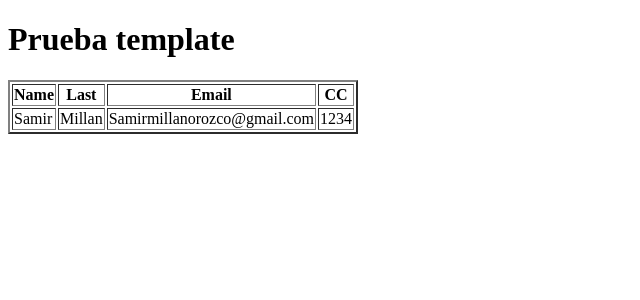
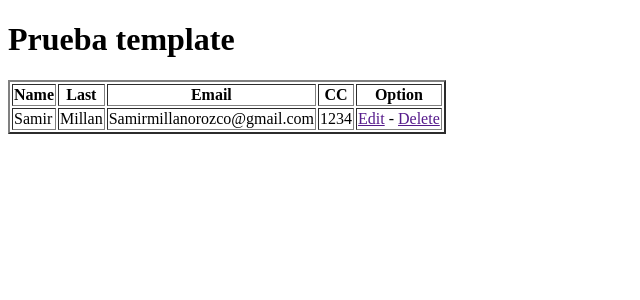
Before and after one commit to Gaspela/Djangoweb, a Django app: page / in a window 1280 px wide. Shown: the top 300 px of the page, without its empty margins (0-640 px from the left). Run offline with Django 3.2, Linux system fonts and the light colour scheme; data comes from the database, SQL or seed files in the repository; both versions use the stored data as it was after the commit.

Commit message:
Option Edit and Delete, New fields in the model

```diff
--- a/project/django_init/aplicaciones/principal/models.py
+++ b/project/django_init/aplicaciones/principal/models.py
@@ -5,7 +5,7 @@ from django.db import models
 
 class User(models.Model):
     id = models.AutoField(primary_key=True)
-    cc = models.PositiveBigIntegerField()
+    cc = models.PositiveBigIntegerField(unique=True)
     name = models.CharField(max_length=100)
     last_name = models.CharField(max_length=120)
     email = models.EmailField(max_length=200)
--- a/project/django_init/aplicaciones/principal/views.py
+++ b/project/django_init/aplicaciones/principal/views.py
@@ -3,11 +3,11 @@ from .models import User
 from .forms import UserForm
 # Representa la vista del template, Logica del proyecto
 # Create your views here.
-personas = User.objects.all()
+
 
 
 def init(request):
-
+    personas = User.objects.all()
     contexto = {
         'user': personas
     }
--- a/project/django_init/templates/index.html
+++ b/project/django_init/templates/index.html
@@ -28,6 +28,7 @@
           <th>Last</th>
           <th>Email</th>
           <th>CC</th>
+          <th>Option</th>
         </tr>
       </thead>
       <tbody>
@@ -37,6 +38,8 @@
           <td>{{ i.last_name }}</td>
           <td>{{ i.email }}</td>
           <td>{{ i.cc }}</td>
+          <td><a href="">Edit</a> - <a href="">Delete</a></td>
+
         </tr>
         {% endfor %}
       </tbody>
```
Also changed, not shown: project/django_init/aplicaciones/principal/migrations/0001_initial.py, project/django_init/db.sqlite3.
